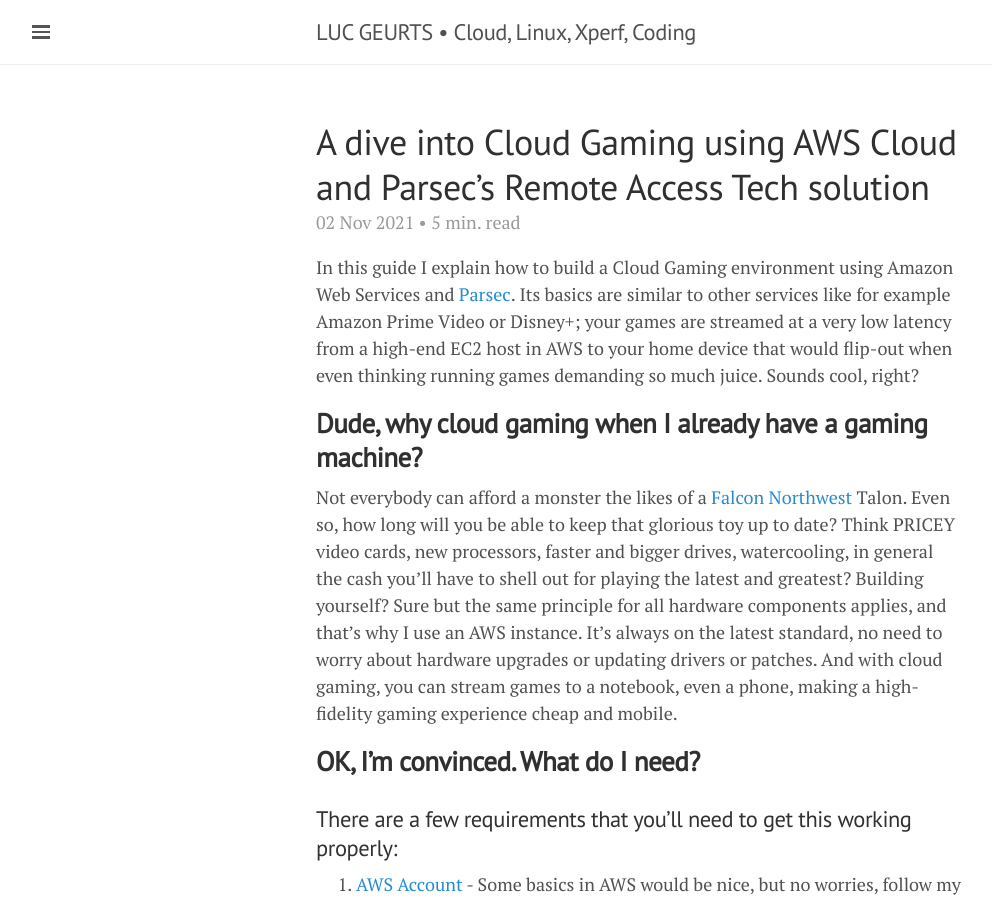
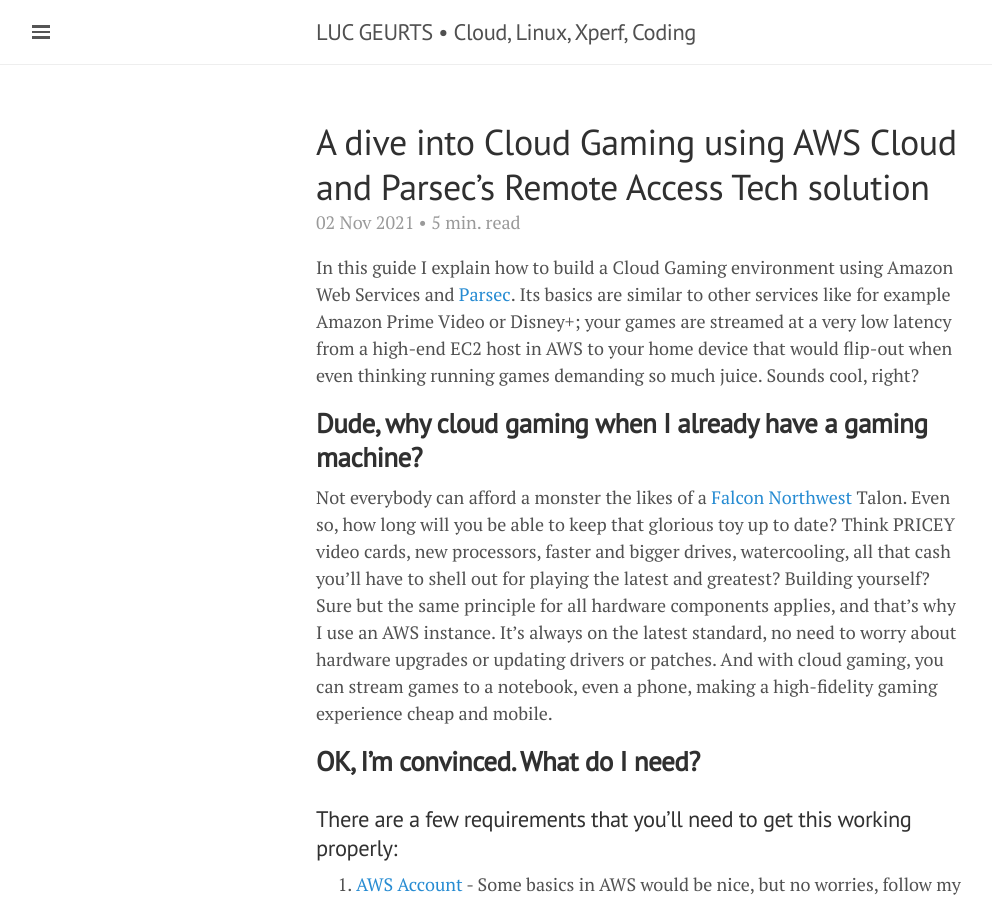
Before and after one commit to lgeurts/lgeurts.github.io, a Jekyll site: the page built from _posts/2021-11-02-aws-high-performance-cloud-gaming.md, in a window 1280 px wide and 900 px high. Shown: the whole window, without its empty margins (0-992 px from the left). Built offline with Jekyll 4.4.1, drawn with Linux system fonts in a browser that asks for light colours; nearby versions of some CDN libraries; comment, search, counter and statistics services are not loaded.

Commit message:
Update 2021-11-02-aws-high-performance-cloud-gaming.md

```diff
--- a/_posts/2021-11-02-aws-high-performance-cloud-gaming.md
+++ b/_posts/2021-11-02-aws-high-performance-cloud-gaming.md
@@ -13,7 +13,7 @@
 
 ## **Dude, why cloud gaming when I already have a gaming machine?**
 
-Not everybody can afford a monster the likes of a [Falcon Northwest](https://www.falcon-nw.com/desktops) Talon. Even so, how long will you be able to keep that glorious toy up to date? Think PRICEY video cards, new processors, faster and bigger drives, watercooling, in general the cash you'll have to shell out for playing the latest and greatest? Building yourself? Sure but the same principle for all hardware components applies, and that's why I use an AWS instance. It's always on the latest standard, no need to worry about hardware upgrades or updating drivers or patches. And with cloud gaming, you can stream games to a notebook, even a phone, making a high-fidelity gaming experience cheap and mobile.
+Not everybody can afford a monster the likes of a [Falcon Northwest](https://www.falcon-nw.com/desktops) Talon. Even so, how long will you be able to keep that glorious toy up to date? Think PRICEY video cards, new processors, faster and bigger drives, watercooling, all that cash you'll have to shell out for playing the latest and greatest? Building yourself? Sure but the same principle for all hardware components applies, and that's why I use an AWS instance. It's always on the latest standard, no need to worry about hardware upgrades or updating drivers or patches. And with cloud gaming, you can stream games to a notebook, even a phone, making a high-fidelity gaming experience cheap and mobile.
 
 ## **OK, I'm convinced. What do I need?**
 
```
